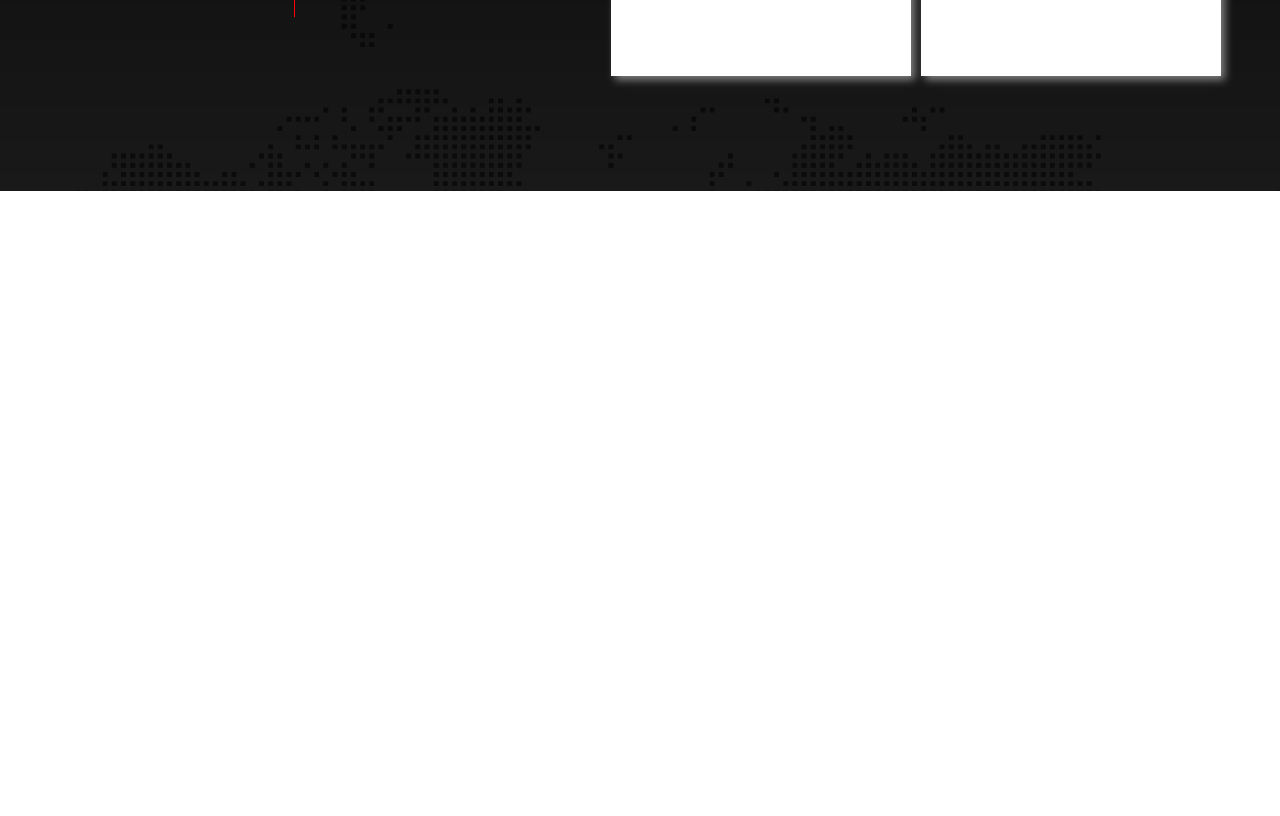
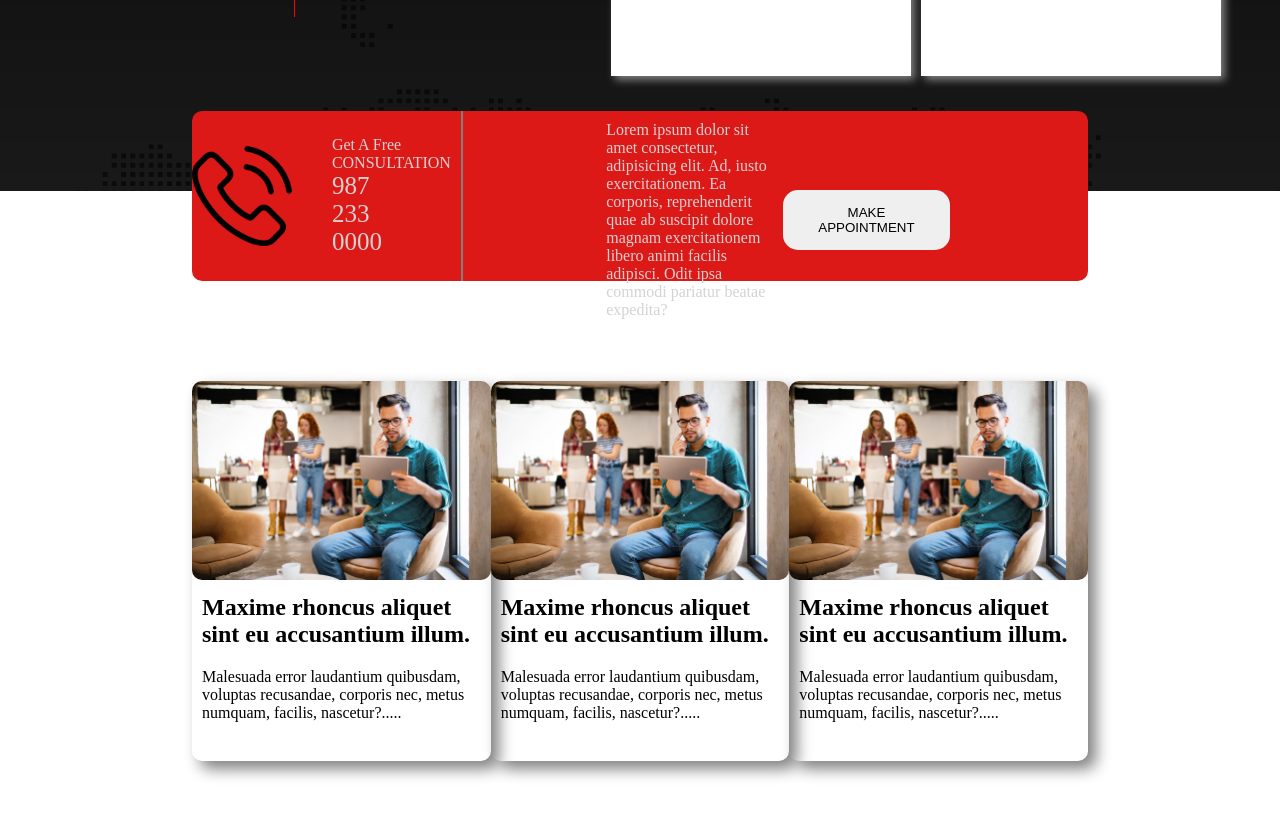
Before and after one commit to mahedihassantonay/digital-agency, a plain HTML site: page index.html in a window 1280 px wide. Shown: the part 1508-2324 px from the top of the page. Before the commit the page ends 1699 px from the top, so only its background shows below. Drawn offline with Linux system fonts and the light colour scheme.

Commit message:
added image part

```diff
--- a/index.html
+++ b/index.html
@@ -101,7 +101,42 @@
 
         </div>
     </div>
+<!-- service part finish -->
 
+    <div class="appointment-section">
+        <div class="appointment-left">
+            <img style="width:100px; height: 100px;" src="asset/icons/phone-call.png" alt="">
+            <p class="description">Get A Free <br>CONSULTATION <br>
+            <span style="font-size: 25px;">987 <br>233 <br>0000</p></span>
+        </div>
+
+        <div class="appointment-right">
+            <p class="description">Lorem ipsum dolor sit amet consectetur, adipisicing elit. Ad, iusto exercitationem. Ea corporis, reprehenderit quae ab suscipit dolore magnam exercitationem libero animi facilis adipisci. Odit ipsa commodi pariatur beatae expedita?</p>
+            <button class="app-btn btn" style="border-radius: 15px;">MAKE <br>APPOINTMENT</button>
+        </div>
+
+    </div>
+
+
+    <section class="image-container">
+        <div class="image-box">
+            <img src="asset/image/blog-1.jpg" alt="">
+            <h2 class="title">Maxime rhoncus aliquet sint eu accusantium illum.</h2>
+            <p class="description">Malesuada error laudantium quibusdam, voluptas recusandae, corporis nec, metus numquam, facilis, nascetur?.....</p>
+        </div>
+
+        <div class="image-box">
+            <img src="asset/image/blog-1.jpg" alt="">
+            <h2 class="title">Maxime rhoncus aliquet sint eu accusantium illum.</h2>
+            <p class="description">Malesuada error laudantium quibusdam, voluptas recusandae, corporis nec, metus numquam, facilis, nascetur?.....</p>
+        </div>
+
+        <div class="image-box">
+            <img src="asset/image/blog-1.jpg" alt="">
+            <h2 class="title">Maxime rhoncus aliquet sint eu accusantium illum.</h2>
+            <p class="description">Malesuada error laudantium quibusdam, voluptas recusandae, corporis nec, metus numquam, facilis, nascetur?.....</p>
+        </div>
+    </section>
 
 
 </body>
--- a/style.css
+++ b/style.css
@@ -54,7 +54,7 @@
 }
 
 .banner-title{
-    ;
+
     font-size: 80px;
 }
 
@@ -162,3 +162,65 @@
     width: 50%;
 
 }
+/* apoointment section style */
+.appointment-section{
+    max-width: 70%;
+    height: 170px;
+    background-color:#DD1918 ;
+    border-radius: 10px;
+    margin: auto;
+    display: flex;
+    color: #D5D2D2;
+    margin-top: -80px;
+    margin-bottom: 100px;
+}
+
+.appointment-left{
+    display: flex;
+    width: 30%;
+
+    border-right: 2px solid gray ;
+    gap: 30px;
+    justify-content: center;
+    align-items: center;
+
+
+
+
+}
+
+.appointment-right{
+    width: 40%;
+
+    display: flex;
+    justify-content:center;
+    align-items: center;
+    margin: auto;
+}
+
+.image-container{
+    max-width: 70%;
+    margin: auto;
+    display: flex;
+    justify-content: space-between;
+    margin-bottom: 100px;
+
+}
+
+.image-box{
+
+    width: 300px;
+    height: 380px;
+    box-shadow: 8px 8px 15px gray;
+    border-radius: 10px;
+
+
+}
+
+.image-box h2,p{
+    padding: 10px;
+}
+.image-box img{
+    width: 100%;
+    border-radius: 10px;
+}
```
